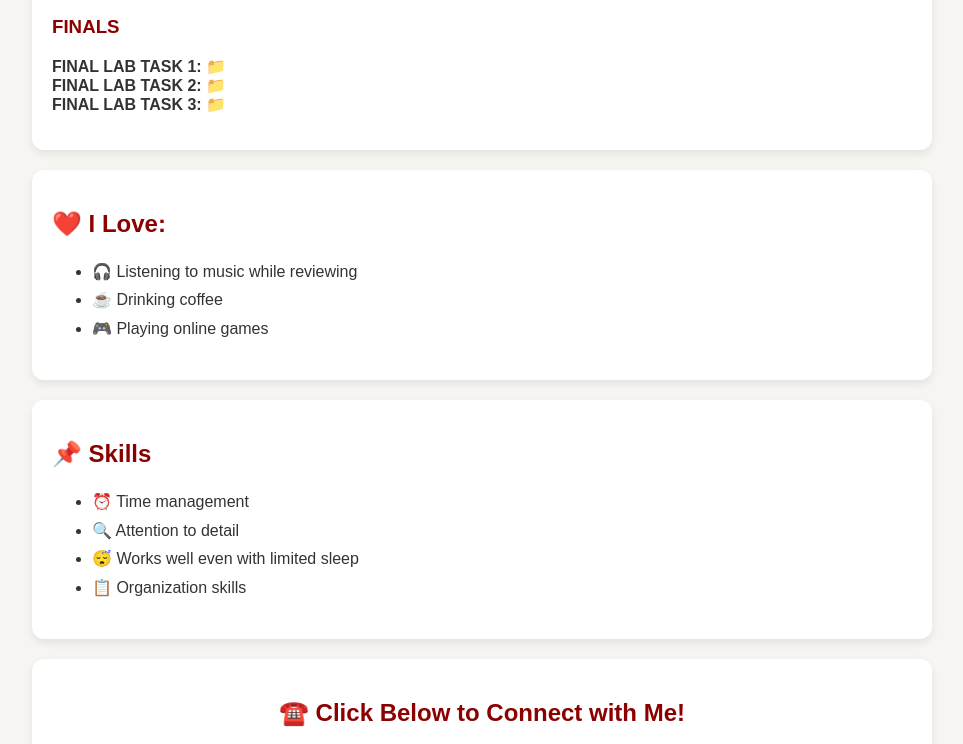
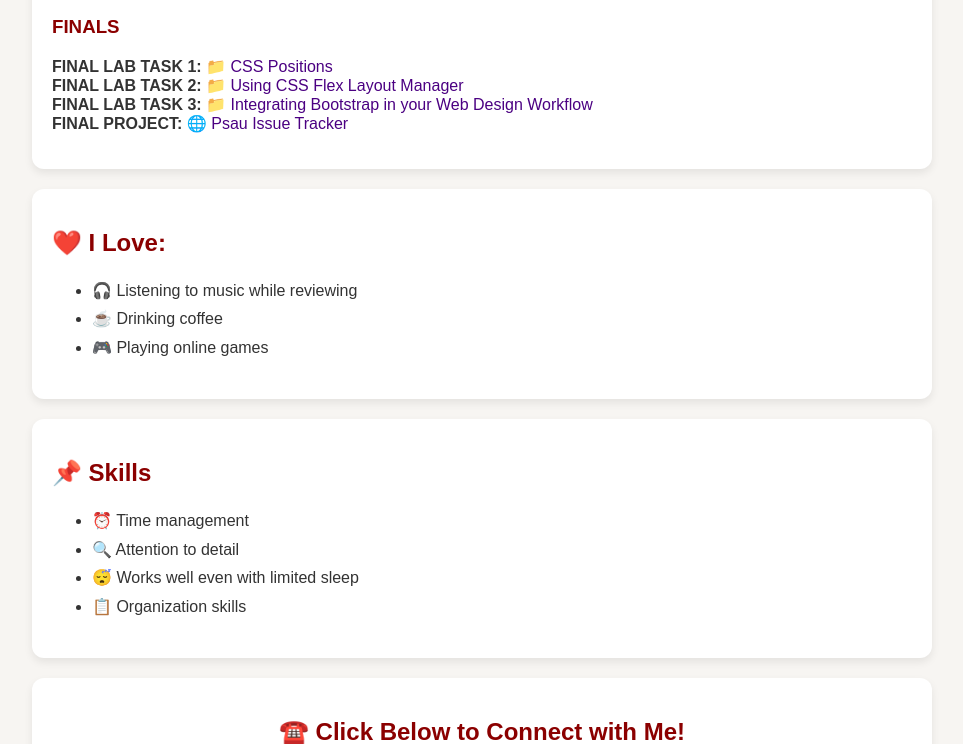
Before and after one commit to Trixiaaa11/Wansii-Portfolio, a plain HTML site: page index.html in a window 1280 px wide. Shown: the part 1595-2339 px from the top of the page, without its empty margins (158-1121 px from the left). Drawn offline with Linux system fonts and the light colour scheme.

Commit message:
Update index.html

```diff
--- a/index.html
+++ b/index.html
@@ -219,9 +219,15 @@
 
     <h3>FINALS</h3>
     <p>
-        <b>FINAL LAB TASK 1: 📁</b><br>
-        <b>FINAL LAB TASK 2: 📁</b><br>
-        <b>FINAL LAB TASK 3: 📁</b><br>
+        <b>FINAL LAB TASK 1: 📁</b>
+        <a href="shirt.html" target="_blank">CSS Positions</a><br>
+        <b>FINAL LAB TASK 2: 📁</b>
+        <a href="f2.html" target="_blank"> Using CSS Flex Layout Manager</a><br>
+        <b>FINAL LAB TASK 3: 📁</b>
+        <a href="f3.html" target="_blank">Integrating Bootstrap in your Web Design Workflow</a><br>
+        <b>FINAL PROJECT: 🌐</b>
+        <a href="https://trixiaaa11.github.io/Psau-Issue-Tracker/" target="_blank">Psau Issue Tracker</a><br>
+
     </p>
 </div>
 
```
